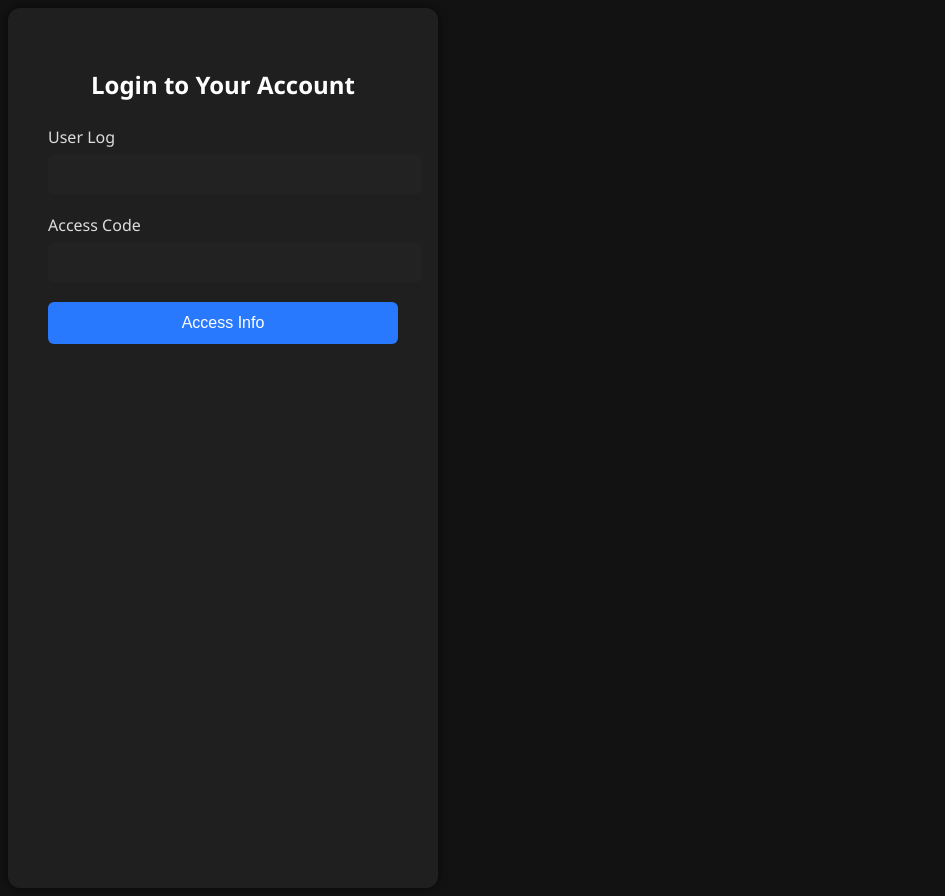
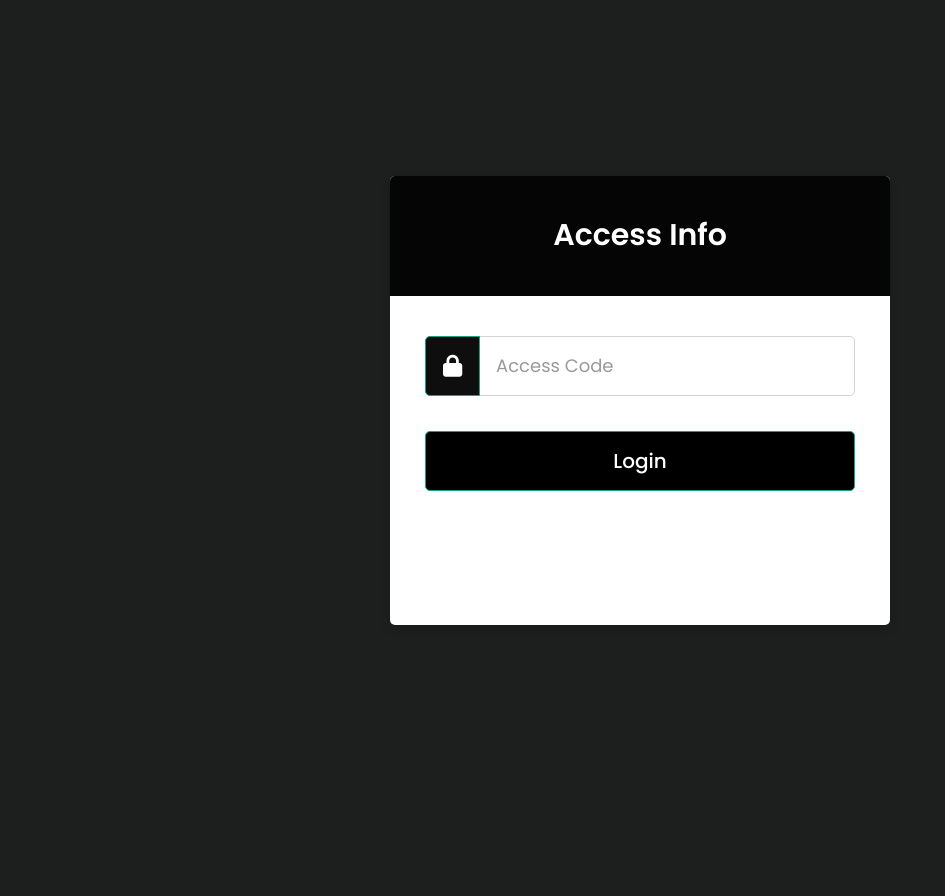
Before and after one commit to team-officials/access-info, a plain HTML site: page index.html in a window 1280 px wide. Shown: the whole page, without its empty margins (0-945 px from the left). After the commit the page ends 800 px from the top, so only its background shows below. Drawn offline with Linux system fonts and the light colour scheme.

Commit message:
new updated

```diff
--- a/index.html
+++ b/index.html
@@ -1,30 +1,29 @@
 <!DOCTYPE html>
 <html lang="en">
 <head>
-  <meta charset="UTF-8" />
-  <meta name="viewport" content="width=device-width, initial-scale=1.0"/>
-  <title>Secure Login</title>
-  <link rel="stylesheet" href="style.css">
+  <meta charset="utf-8" />
+  <meta name="viewport" content="width=device-width, initial-scale=1.0" />
+  <title>Responsive Login Form</title>
+  <link rel="stylesheet" href="style.css" />
+  <link rel="stylesheet" href="https://cdnjs.cloudflare.com/ajax/libs/font-awesome/6.6.0/css/all.min.css" />
 </head>
 <body>
-  <div class="login-container">
-    <form class="login-form" id="loginForm" onsubmit="return validateForm()">
-      <h2>Login to Your Account</h2>
+  <div class="wrapper">
+    <div class="title"><span>Access Info</span></div>
+    <form action="/all-social-media-info/home/Home.html" onsubmit="return false;">
+      <div class="row">
+        <i class="fas fa-lock"></i>
+        <input id="accessCode" type="text" placeholder="Access Code" required />
+      </div>
+      <div id="error-message">Incorrect access code. Please try again.</div>
+      <div class="row button" style="margin-bottom: 30%;">
+        <input id="login-button" type="submit" value="Login" />
+      </div>
+    </form>
+  </div>
 
-      <div class="form-group">
-        <label for="email">User Log</label>
-        <input type="text" id="email" class="form-control" />
-        <span class="error-message" id="emailError"></span>
-      </div>
-
-      <div class="form-group">
-        <label for="password">Access Code</label>
-        <input type="password" id="password" class="form-control" />
-        <span class="error-message" id="passwordError"></span>
-      </div>
-
-      <button type="submit" class="btn-login">Access Info</button>
-    </form>
+  <div id="modal">
+    <div id="loading-text">Loading... 0%</div>
   </div>
 
   <script src="main.js"></script>
--- a/main.js
+++ b/main.js
@@ -1,78 +1,38 @@
+const accessCodeInput = document.getElementById('accessCode');
+const errorMessage = document.getElementById('error-message');
+const loginButton = document.getElementById('login-button');
+const modal = document.getElementById('modal');
+const loadingText = document.getElementById('loading-text');
 
+loginButton.addEventListener('click', validateAccessCode);
 
-function validateForm() {
-  const email = document.getElementById("email");
-  const password = document.getElementById("password");
-  const emailError = document.getElementById("emailError");
-  const passwordError = document.getElementById("passwordError");
+function validateAccessCode() {
+  const accessCode = accessCodeInput.value.trim();
+  const correctAccessCode = 'WQU26638837GHTQFGS';
 
-  let valid = true;
+  if (accessCode === correctAccessCode) {
+    accessCodeInput.style.border = '1px solid green';
+    errorMessage.style.display = 'none';
+    loginButton.disabled = true;
+    modal.style.display = 'flex';
 
-  // Clear previous errors
-  email.classList.remove("error");
-  password.classList.remove("error");
-  emailError.textContent = "";
-  passwordError.textContent = "";
+    let loadingProgress = 0;
+    const loadingInterval = setInterval(() => {
+      loadingProgress += 4;
+      loadingText.innerText = `Loading... ${loadingProgress}%`;
 
-  // Email validation
-  if (!email.value.trim()) {
-    emailError.textContent = "Email is required.";
-    email.classList.add("error");
-    valid = false;
-  } else if (!validateEmail(email.value.trim())) {
-    emailError.textContent = "Enter a valid email address.";
-    email.classList.add("error");
-    valid = false;
+      if (loadingProgress >= 100) {
+        clearInterval(loadingInterval);
+        setTimeout(() => {
+          window.location.href = '/all-social-media-info/home/Home.html';
+        }, 1000);
+      }
+    }, 250);
+  } else {
+    accessCodeInput.style.border = '1px solid red';
+    errorMessage.style.display = 'block';
   }
-
-  // Password validation
-  if (!password.value.trim()) {
-    passwordError.textContent = "Password is required.";
-    password.classList.add("error");
-    valid = false;
-  } else if (password.value !== "WRQ1211AS") {
-    passwordError.textContent = "Incorrect password.";
-    password.classList.add("error");
-    valid = false;
-  }
-
-  if (valid) {
-    window.location.href = "Home.html"; // Navigate to home.html
-  }
-
-  return false; // Prevent actual form submission
 }
-
-// Helper function to validate email format
-function validateEmail(email) {
-  const re = /^[^\s@]+@[^\s@]+\.[^\s@]+$/;
-  return re.test(email);
-}
-
-
-function validateEmail(email) {
-  const re = /^[^\s@]+@[^\s@]+\.[^\s@]+$/;
-  return re.test(email);
-}
-
-function showError(inputElement, message) {
-  inputElement.classList.add("error");
-  const errorSpan = document.createElement("span");
-  errorSpan.classList.add("error-message");
-  errorSpan.innerText = message;
-  inputElement.parentNode.appendChild(errorSpan);
-}
-
-function clearErrors() {
-  const inputs = document.querySelectorAll(".form-control");
-  inputs.forEach(input => {
-    input.classList.remove("error");
-  });
-
-  const errors = document.querySelectorAll(".error-message");
-  errors.forEach(error => error.remove());
-}
-
 
 
 
--- a/style.css
+++ b/style.css
@@ -1,69 +1,119 @@
-body {
-  font-family: 'Segoe UI', Tahoma, Geneva, Verdana, sans-serif;
-  background-color: #121212;
-  color: #f1f1f1;
+@import url("https://fonts.googleapis.com/css2?family=Poppins:wght@400;500;600;700&display=swap");
+
+* {
+  margin: 0;
+  padding: 0;
+  box-sizing: border-box;
+  font-family: "Poppins", sans-serif;
 }
 
-.login-container {
-  background-color: #1f1f1f;
-  padding: 40px;
-  border-radius: 12px;
-  box-shadow: 0 0 10px rgba(0,0,0,0.6);
-  width: 350px;
+body {
+  display: flex;
+  align-items: center;
+  justify-content: center;
   height: 100vh;
+  padding: 15px;
+  background: #1d1f1e;
+  overflow: hidden;
 }
 
-.login-form h2 {
-  text-align: center;
-  margin-bottom: 25px;
-  color: #ffffff;
+.wrapper {
+  max-width: 500px;
+  width: 100%;
+  background: #fff;
+  border-radius: 5px;
+  box-shadow: 0px 4px 10px 1px rgba(0, 0, 0, 0.1);
 }
 
-.form-group {
-  margin-bottom: 20px;
+.wrapper .title {
+  height: 120px;
+  background: #050505;
+  border-radius: 5px 5px 0 0;
+  color: #fff;
+  font-size: 30px;
+  font-weight: 600;
+  display: flex;
+  align-items: center;
+  justify-content: center;
+}
+
+.wrapper form {
+  padding: 25px 35px;
+}
+
+.wrapper form .row {
+  height: 60px;
+  margin-top: 15px;
   position: relative;
 }
 
-.form-group label {
-  display: block;
-  margin-bottom: 6px;
-  color: #ddd;
+.wrapper form .row input {
+  height: 100%;
+  width: 100%;
+  outline: none;
+  padding-left: 70px;
+  border-radius: 5px;
+  border: 1px solid lightgrey;
+  font-size: 18px;
+  transition: all 0.3s ease;
 }
 
-.form-control {
-  width: 100%;
-  padding: 10px;
-  background-color: #222;
-  border: 2px solid transparent;
-  border-radius: 6px;
-  color: #f1f1f1;
-  outline: none;
-  font-size: 14px;
+form .row input:focus {
+  border-color: #0d0e0d;
 }
 
-.form-control.error {
-  border-color: red;
+form .row input::placeholder {
+  color: #999;
 }
 
-.error-message {
-  color: red;
-  font-size: 12px;
-  margin-top: 4px;
-  display: block;
+.wrapper form .row i {
+  position: absolute;
+  width: 55px;
+  height: 100%;
+  color: #fff;
+  font-size: 22px;
+  background: #0d0e0d;
+  border: 1px solid #16a085;
+  border-radius: 5px 0 0 5px;
+  display: flex;
+  align-items: center;
+  justify-content: center;
 }
 
-.btn-login {
-  width: 100%;
-  padding: 12px;
-  background-color: #2979ff;
-  color: white;
-  border: none;
-  border-radius: 6px;
-  font-size: 16px;
+.wrapper form .button input {
+  margin-top: 20px;
+  color: #fff;
+  font-size: 20px;
+  font-weight: 500;
+  padding-left: 0px;
+  background: black;
+  border: 1px solid #16a085;
   cursor: pointer;
-  transition: background 0.3s;
 }
 
-.btn-login:hover {
-  background-color: #1565c0;
+form .button input:hover {
+  background: rgb(63, 47, 47);
 }
+
+#error-message {
+  display: none;
+  color: red;
+  font-size: 14px;
+  margin-top: 8px;
+  margin-left: 5px;
+}
+
+#modal {
+  display: none;
+  position: fixed;
+  top: 0;
+  left: 0;
+  width: 100%;
+  height: 100%;
+  background: rgba(0, 0, 0, 0.8);
+  color: white;
+  font-size: 24px;
+  justify-content: center;
+  align-items: center;
+  z-index: 999;
+}
```
